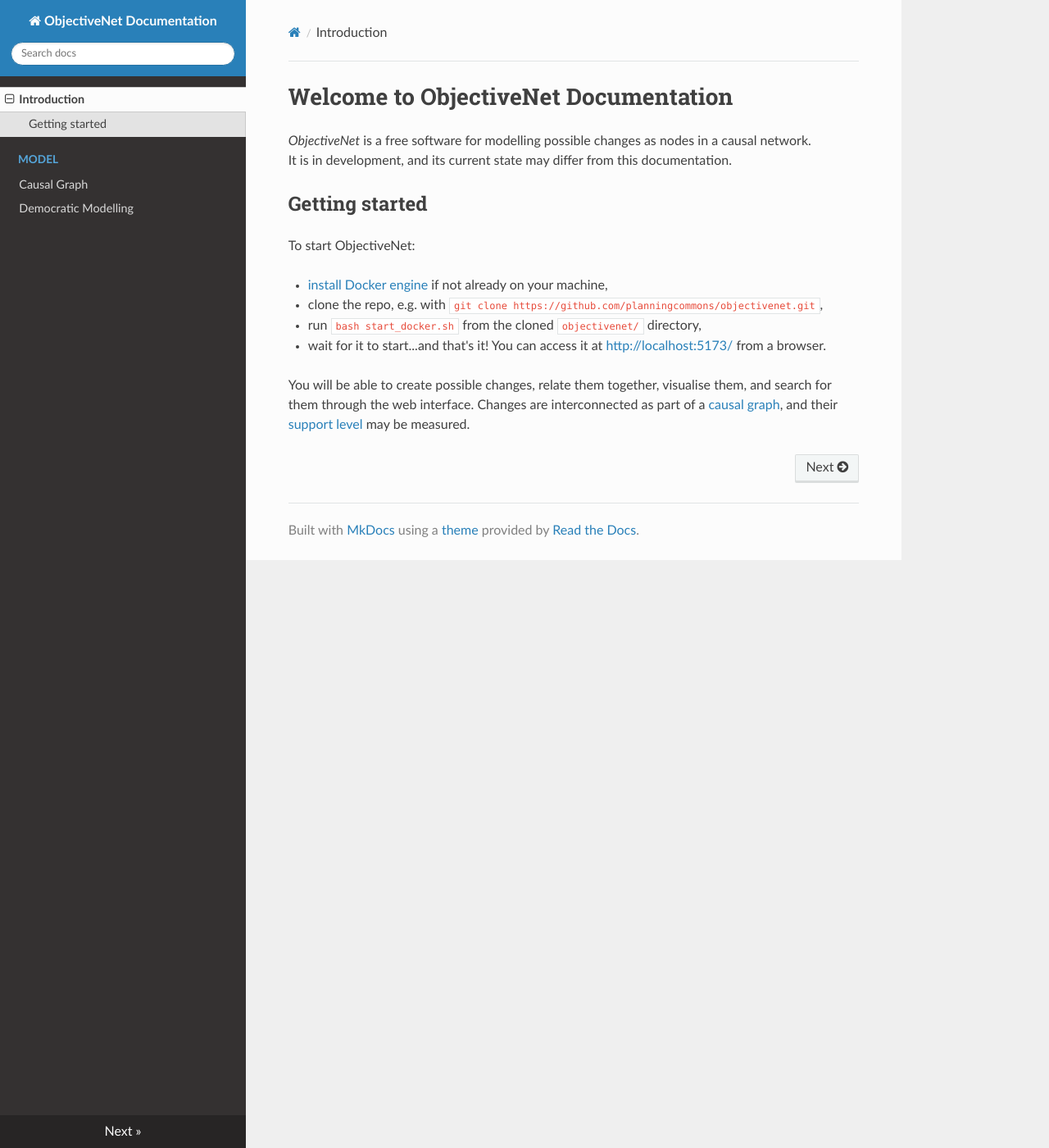
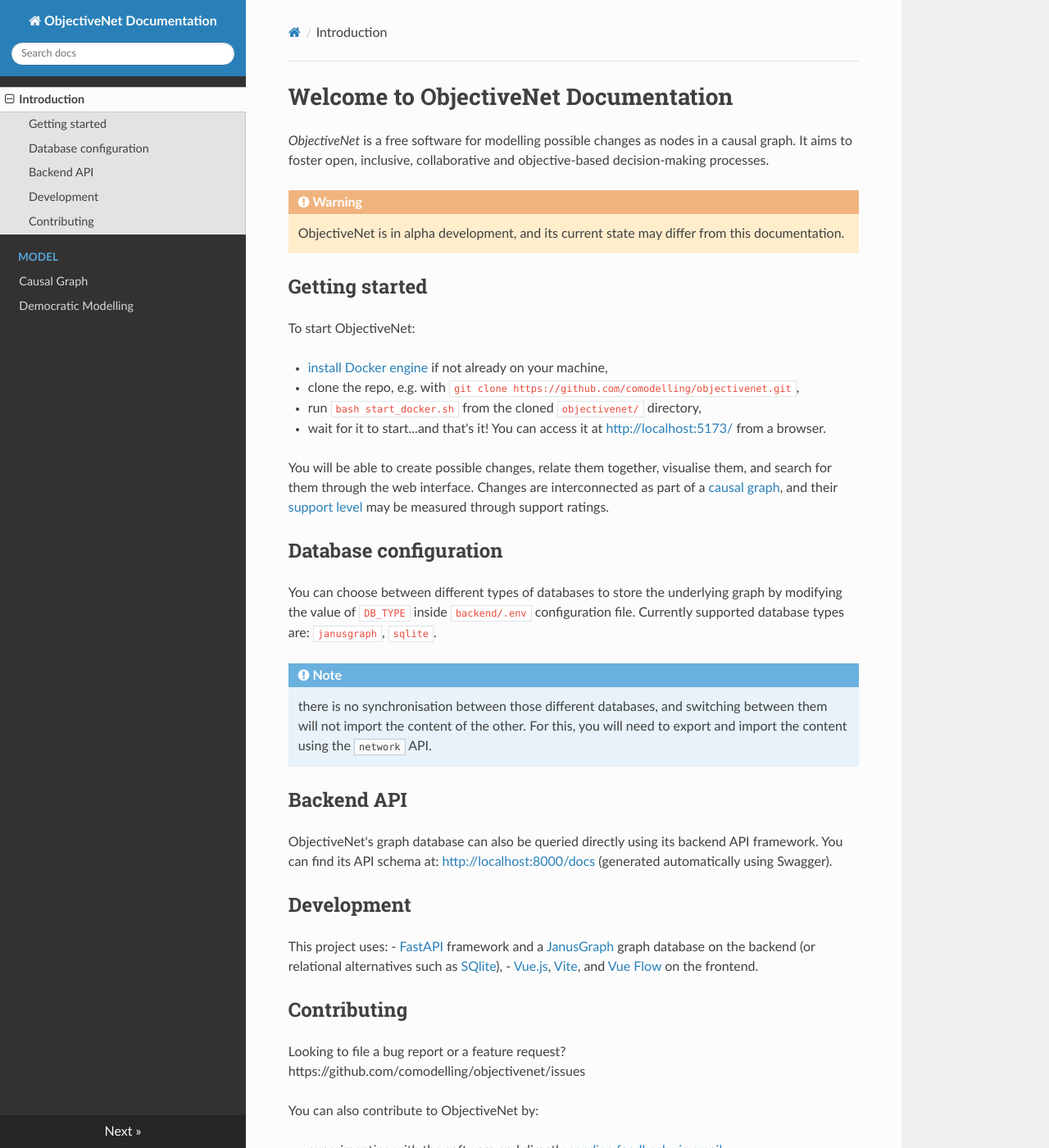
Before and after one commit to comodelling/commongraph, an MkDocs documentation site: the page built from docs/index.md, in a window 1280 px wide and 1400 px high. Shown: the whole window at 82% size. Built offline with MkDocs 1.6.1, drawn with Linux system fonts in a browser that asks for light colours; nearby versions of some CDN libraries; some of the changed text lies outside the part shown.

Commit message:
update links, descriptions and doc intro

````diff
--- a/docs/index.md
+++ b/docs/index.md
@@ -1,16 +1,54 @@
 # Welcome to ObjectiveNet Documentation
 
-*ObjectiveNet* is a free software for modelling possible changes as nodes in a causal network.<br>
-It is in development, and its current state may differ from this documentation.
+*ObjectiveNet* is a free software for modelling possible changes as nodes in a causal graph.
+ It aims to foster open, inclusive, collaborative and objective-based decision-making processes.<br>
+
+
+!!! warning
+
+    ObjectiveNet is in alpha development, and its current state may differ from this documentation.
+
 
 ## Getting started
 
 To start ObjectiveNet:
 
 - [install Docker engine](https://www.docker.com/get-started/) if not already on your machine,
-- clone the repo, e.g. with ```git clone https://github.com/planningcommons/objectivenet.git```,
+- clone the repo, e.g. with ```git clone https://github.com/comodelling/objectivenet.git```,
 - run ```bash start_docker.sh``` from the cloned `objectivenet/` directory,
 - wait for it to start...and that's it! You can access it at [http://localhost:5173/](http://localhost:5173/) from a browser.
 
 You will be able to create possible changes, relate them together, visualise them, and search for them through the web interface.
-Changes are interconnected as part of a [causal graph](graph.md), and their [support level](democracy.md) may be measured.
+Changes are interconnected as part of a [causal graph](graph.md), and their [support level](democracy.md) may be measured through support ratings.
+
+## Database configuration
+
+You can choose between different types of databases to store the underlying graph by modifying the value of `DB_TYPE` inside `backend/.env` configuration file.
+Currently supported database types are: `janusgraph`, `sqlite`.
+
+!!! note
+
+    there is no synchronisation between those different databases, and switching between them will not import the content of the other. For this, you will need to export and import the content using the `network` API.
+
+
+## Backend API
+
+ObjectiveNet's graph database can also be queried directly using its backend API framework.
+You can find its API schema at: [http://localhost:8000/docs](http://localhost:8000/docs) (generated automatically using Swagger).
+
+
+## Development
+
+This project uses:
+- [FastAPI](https://fastapi.tiangolo.com/) framework and a [JanusGraph](https://janusgraph.org/) graph database on the backend (or relational alternatives such as [SQlite](https://www.sqlite.org)),
+- [Vue.js](https://vuejs.org/), [Vite](https://vite.dev/), and [Vue Flow](https://vueflow.dev/) on the frontend.
+
+
+## Contributing
+
+Looking to file a bug report or a feature request? https://github.com/comodelling/objectivenet/issues
+
+You can also contribute to ObjectiveNet by:
+
+- experimenting with the software and directly [sending feedback via email](mailto:mario.morvan@ucl.ac.uk),
+- creating **feature/** or **fix/**  branches and opening [pull requests](https://github.com/comodelling/objectivenet/pulls).
--- a/mkdocs.yml
+++ b/mkdocs.yml
@@ -6,5 +6,5 @@
     - Democratic Modelling: democracy.md
 theme: readthedocs
 markdown_extensions:
-  - def_list
+  - admonition
 docs_dir: docs
````
Also changed, not shown: README.md (+6 -6 lines), frontend/src/views/About.vue (+5 -4 lines).
